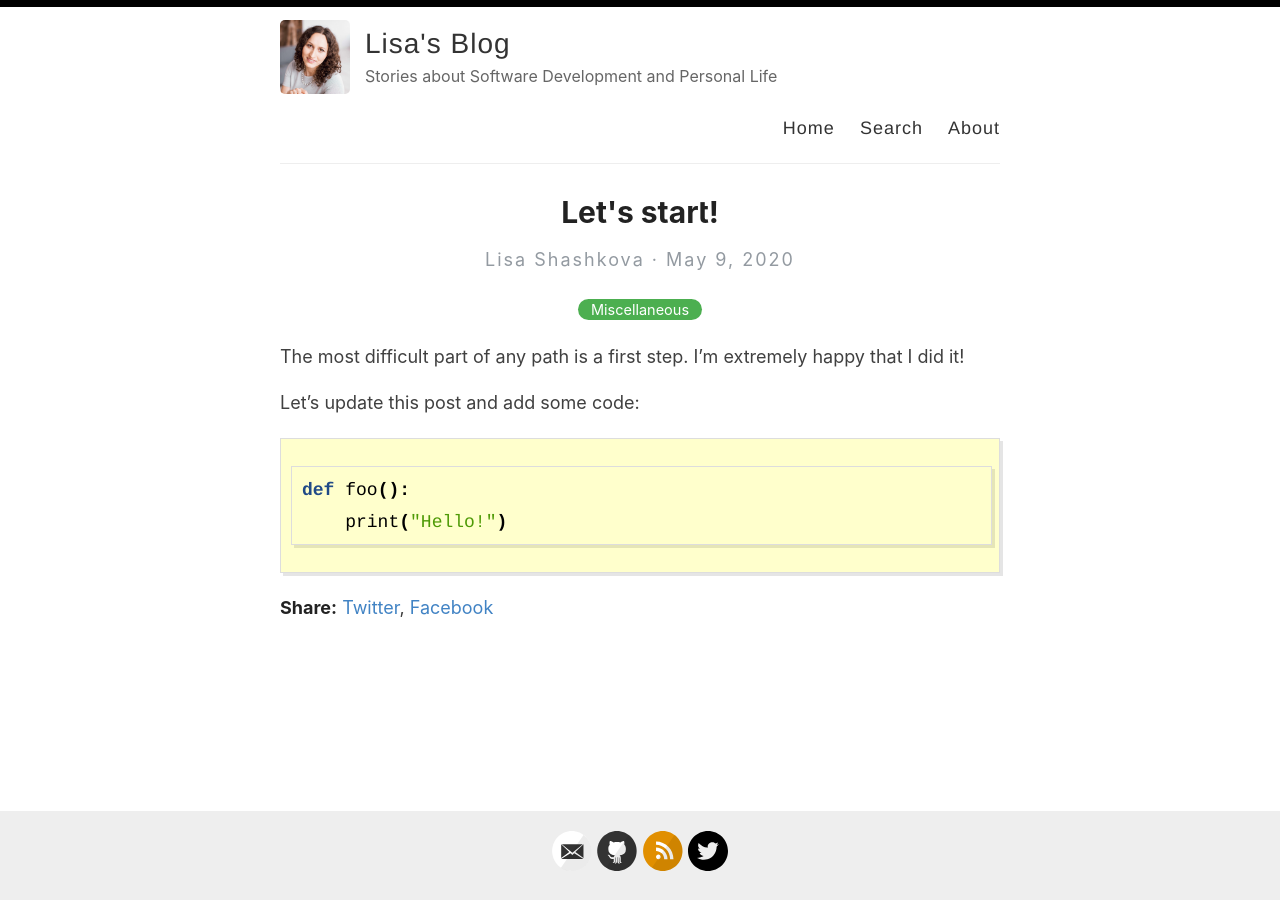
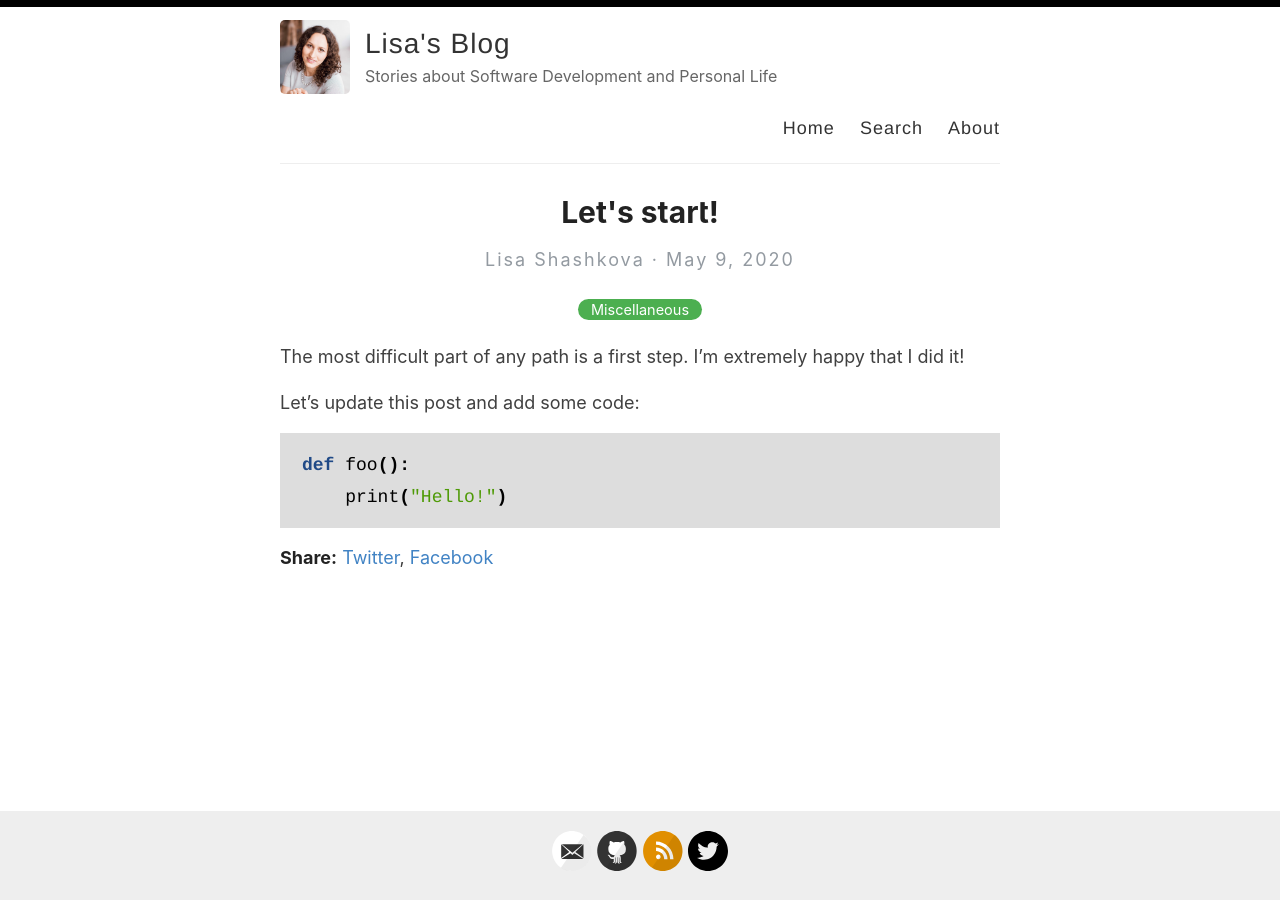
Before and after one commit to Elizaveta239/elizaveta239.github.io, a Jekyll site: the page built from _posts/2020-05-09-lets-start.md, in a window 1280 px wide. Built offline with Jekyll 4.4.1, drawn with Linux system fonts in a browser that asks for light colours.

Commit message:
Another color

```diff
--- a/_sass/_autumn.scss
+++ b/_sass/_autumn.scss
@@ -1,11 +1,11 @@
 .highlight {
-  background-color: #ffffcc;
+  background-color: #dddddd;
   padding: 7px 7px 7px 10px;
   border: 1px solid #ddd;
   -moz-box-shadow: 3px 3px rgba(0,0,0,0.1);
-  -webkit-box-shadow: 3px 3px rgba(0,0,0,0.1);
-  box-shadow: 3px 3px rgba(0,0,0,0.1);
-  margin: 20px 0 20px 0;
+  //-webkit-box-shadow: 3px 3px rgba(0,0,0,0.1);
+  //box-shadow: 3px 3px rgba(0,0,0,0.1);
+  //margin: 20px 0 20px 0;
   overflow: scroll;
 }
 
```
